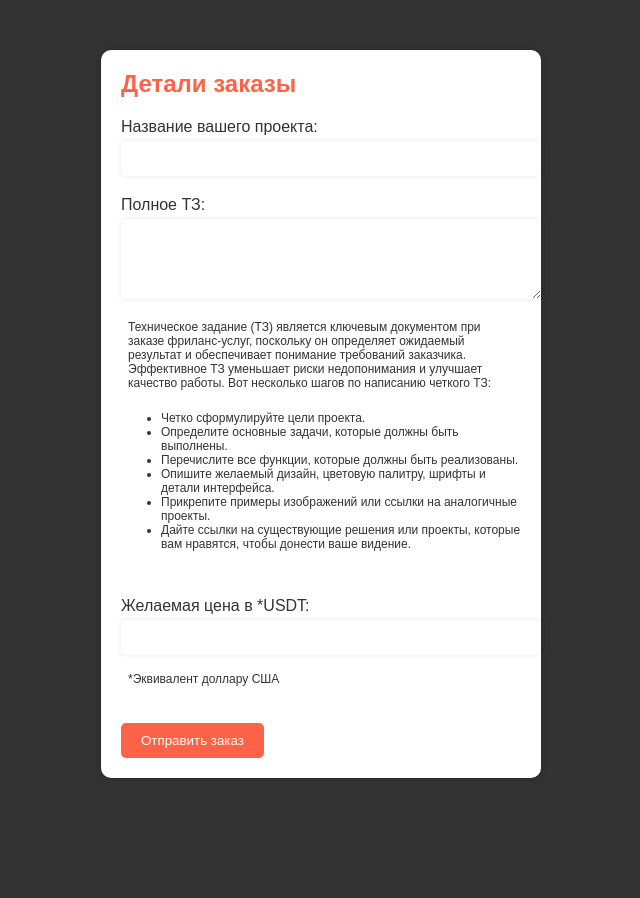
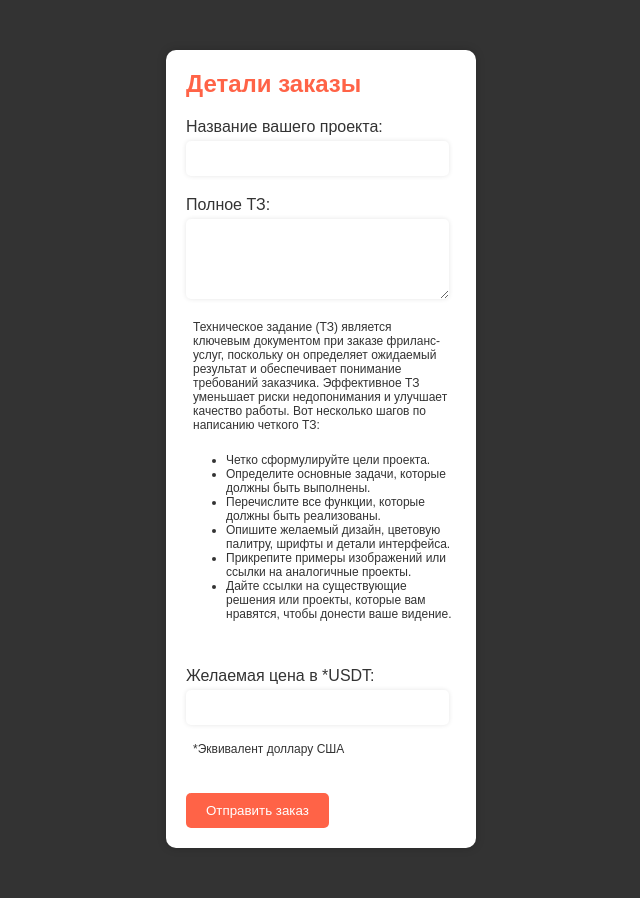
Before and after one commit to AvgustFavn/Nova-orders-bot, a FastAPI app: page /1/paints in a window 1280 px wide. Shown: the whole page, without its empty margins (319-959 px from the left). Before the commit the page ends 778 px from the top, so only its background shows below. Run offline with FastAPI, Linux system fonts and the light colour scheme; parts of the project's set-up code (start-up, migrations or seed data) failed here and were passed over.

Commit message:
Edited html

```diff
--- a/nova_orders_bot/templates/dialog.html
+++ b/nova_orders_bot/templates/dialog.html
@@ -121,7 +121,7 @@
   border-radius: 5px;
   overflow: hidden;
   position: fixed;
-  bottom: 0;
+  bottom: -35px;
   z-index: 1000;
 }
 
--- a/nova_orders_bot/templates/form_order.html
+++ b/nova_orders_bot/templates/form_order.html
@@ -11,7 +11,7 @@
 			font-family: Arial, sans-serif;
 		}
 		.container {
-			width: 400px;
+			width: 270px;
 			background-color: #fff;
 			color: #333;
 			padding: 20px;
@@ -29,7 +29,7 @@
 		}
 		.container input[type="text"],
 		.container textarea {
-			width: 100%;
+			width: 90%;
 			padding: 10px;
 			margin-top: 5px;
 			border: none;
```
Also changed, not shown: 1 other file.
